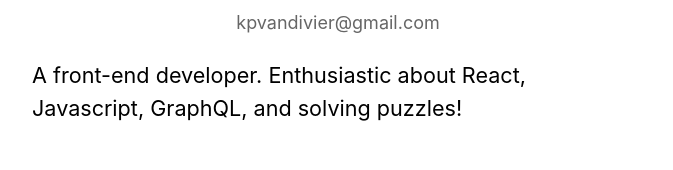
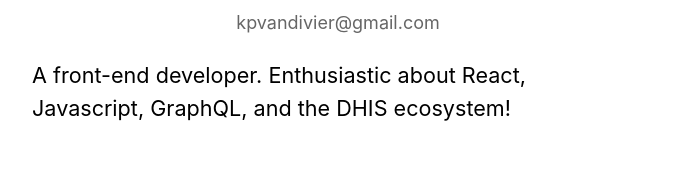
Before and after one commit to KaiVandivier/portfolio-site, a Next.js app: page / in a window 1280 px wide. Shown: the part 261-431 px from the top of the page, without its empty margins (302-975 px from the left). Built offline with nearby package versions, Linux system fonts and the light colour scheme.

Commit message:
fix: tag line

```diff
--- a/pages/index.js
+++ b/pages/index.js
@@ -12,7 +12,7 @@
         <title>{siteTitle}</title>
       </Head>
       <section className={utilStyles.headingMd}>
-        <p>A front-end developer. Enthusiastic about React, Javascript, GraphQL, and solving puzzles!</p>
+        <p>A front-end developer. Enthusiastic about React, Javascript, GraphQL, and the DHIS ecosystem!</p>
       </section>
       <section className={`${utilStyles.headingMd} ${utilStyles.padding1px}`}>
         <h2 className={utilStyles.headingLg}>Projects</h2>
```
